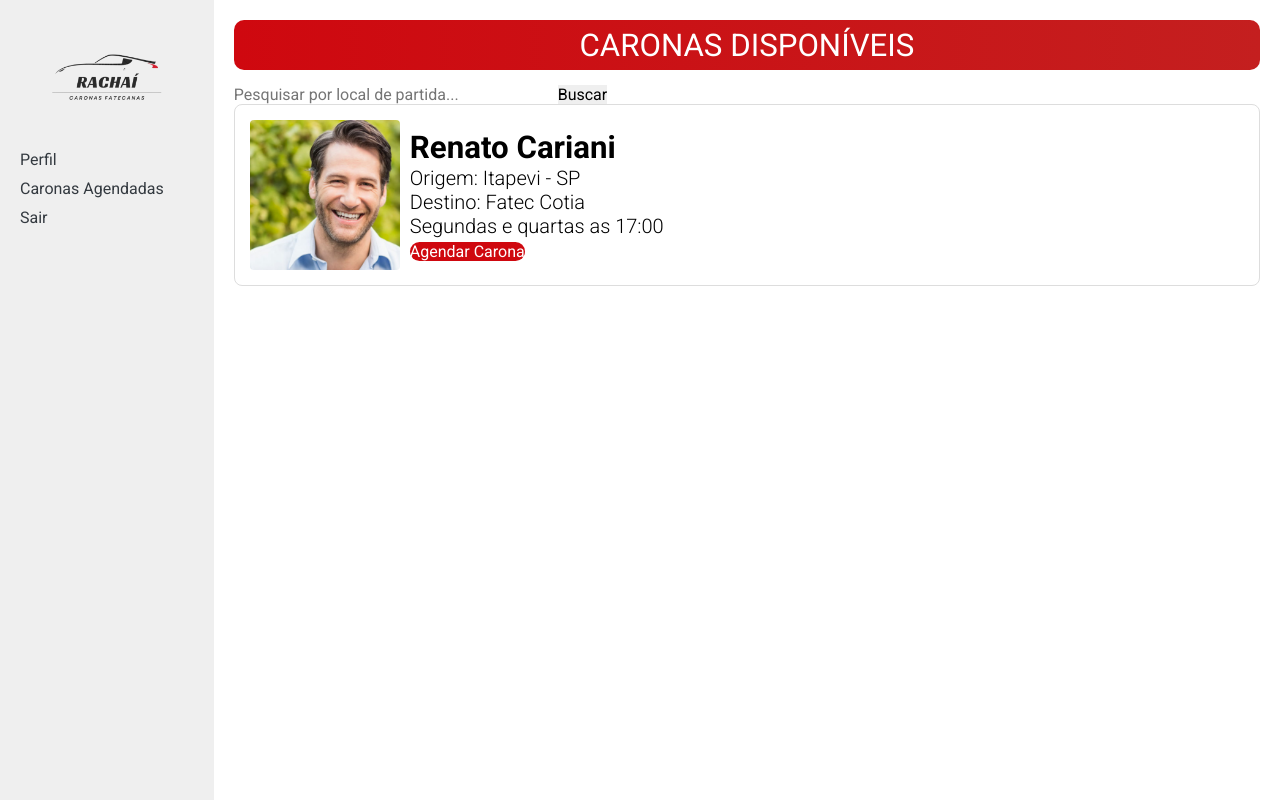
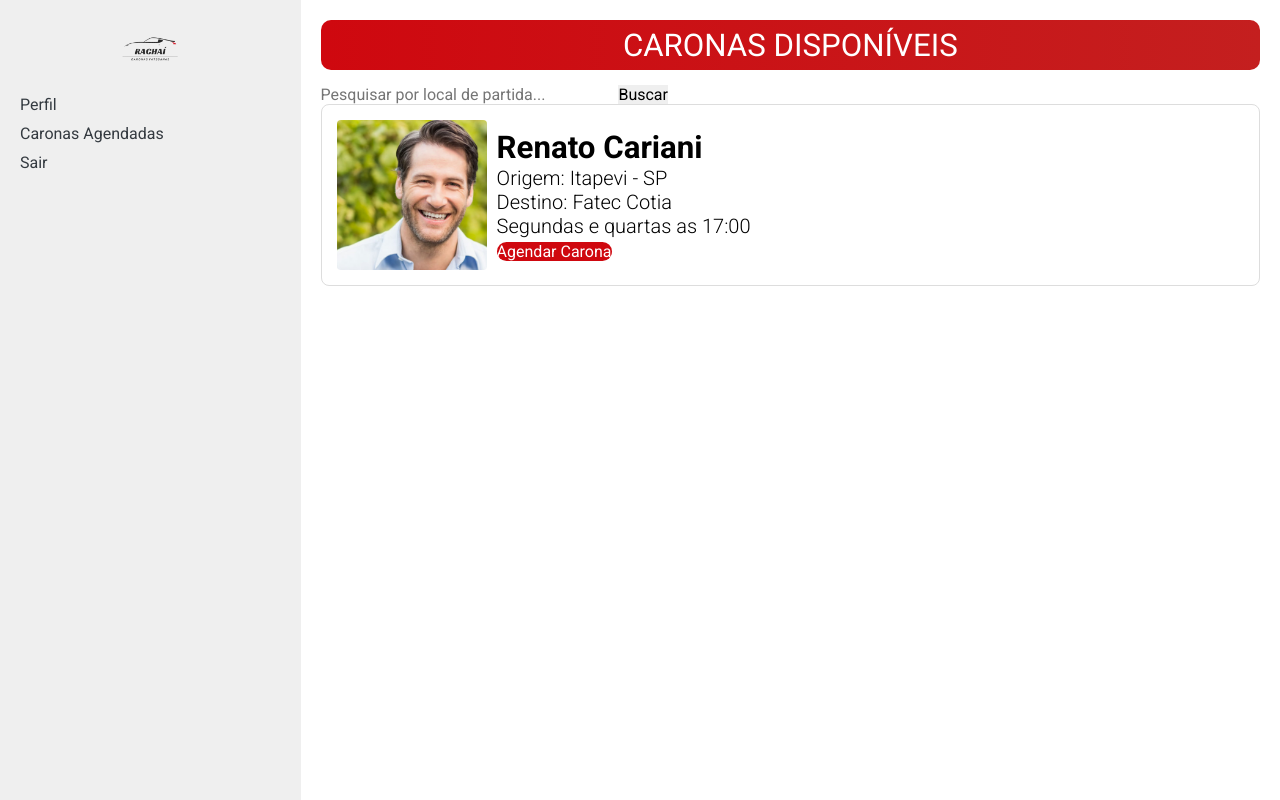
Before and after one commit to kevinhomarinho/rachai-frontend, a Next.js app: page / in a window 1280 px wide. Built offline with nearby package versions, Linux system fonts and the light colour scheme.

Commit message:
fit: fixes in api manager

```diff
--- a/app/_components/Sidebar/Sidebar.module.css
+++ b/app/_components/Sidebar/Sidebar.module.css
@@ -1,22 +1,49 @@
 .sidebar {
-  width: 250px;
-  position: sticky;
+  width: 100%;
+  position: fixed;
   top: 0;
   left: 0;
-  height: 100vh;
+  height: 70px;
+  display: flex;
+  flex-direction: column;
+  padding: 20px;
   background-color: #EFEFEF;
-  padding: 20px;
   font-family: 'roboto';
 }
 
-.sidebar img {
+.icon {
+  border: #000000 2px solid;
+  border-radius: 4px;
+  width: 30px;
+  cursor: pointer;
+  height: 30px;
+}
+.icon:hover {
+  opacity: 0.8;
+}
+
+.sidebarImgRoot {
+  position: absolute;
+  left: 50%;
+  transform: translateX(-50%);
+  width: 87.5px;
+  height: 50px;
+}
+
+.sidebarImg {
   max-width: 100%;
   height: auto;
-  margin-bottom: 20px;
 }
 
 .sidebarOptions {
-  margin-bottom: 20px;
+  position: fixed;
+  top: 70px;
+  left: 0;
+  display: flex;
+  flex-direction: column;
+  background-color: inherit;
+  width: 100%;
+  padding: 20px;
 }
 
 .sidebarOption {
@@ -30,3 +57,22 @@
 .sidebarOption:hover {
   background-color: #dee2e6;
 }
+
+@media (min-width: 1024px) {
+  .icon {
+    display: none;
+  }
+  .sidebar {
+    position: sticky;
+    left: 0;
+    top: 0;
+    width: 30vw;
+    height: 100%;
+    min-height: 100vh;
+  }
+  .sidebarOptions {
+    display: block!important;
+    width: auto;
+    background-color: transparent;
+  }
+}
--- a/app/_components/Sidebar/index.tsx
+++ b/app/_components/Sidebar/index.tsx
@@ -1,14 +1,26 @@
+"use client";
+
 import { Text } from "@components/Text";
+import { Bars3Icon } from "@heroicons/react/24/solid";
+import React, { useRef } from "react";
 import styles from "./Sidebar.module.css";
 import Image from "next/image";
-import React from "react";
 import Link from "next/link";
 
 export const Sidebar = () => {
+  const optionsRef = useRef<HTMLDivElement>(null);
+  const handleClick = () => {
+    if (!optionsRef.current) return;
+    optionsRef.current!.style.display = optionsRef.current?.style.display === "block" ? "none" : "block";
+  };
+
   return (
     <div className={styles.sidebar}>
-      <Image src="/imagens/logo-no-bg.png" alt="Logo do aplicativo" width={210} height={120} />
-      <div className={styles.sidebarOptions}>
+      <Bars3Icon onClick={handleClick} className={styles.icon} />
+      <div className={styles.sidebarImgRoot}>
+        <Image src="/imagens/logo-no-bg.png" className={styles.sidebarImg} alt="Logo do aplicativo" width={210} height={120} />
+      </div>
+      <div className={styles.sidebarOptions} ref={optionsRef}>
         <Text className={styles.sidebarOption} fixeSize asChild><Link href="/perfil">Perfil</Link></Text>
         <Text className={styles.sidebarOption} fixeSize asChild><Link href="/carona-reservada">Caronas Agendadas</Link></Text>
         <Text className={styles.sidebarOption} fixeSize>Sair</Text>
--- a/package.json
+++ b/package.json
@@ -10,6 +10,7 @@
     "lint": "next lint"
   },
   "dependencies": {
+    "@heroicons/react": "^2.0.18",
     "@radix-ui/react-slot": "^1.0.2",
     "next": "14.0.4",
     "react": "^18",
```
Also changed, not shown: app/_classes/APIManager/UserManager.ts (+4 -4 lines), app/_classes/APIManager/base/index.ts (+3 -6 lines), 1 other file (tests, documents, lock files or other folders).
